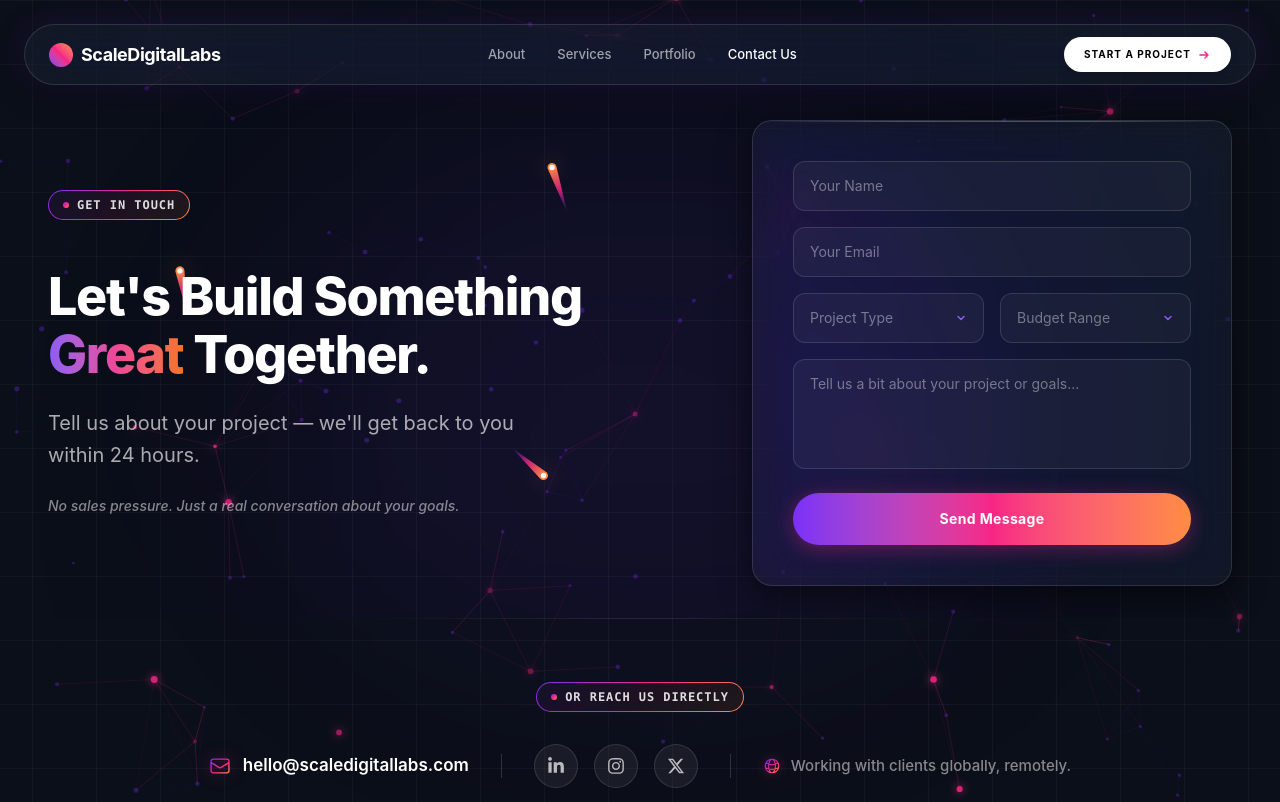
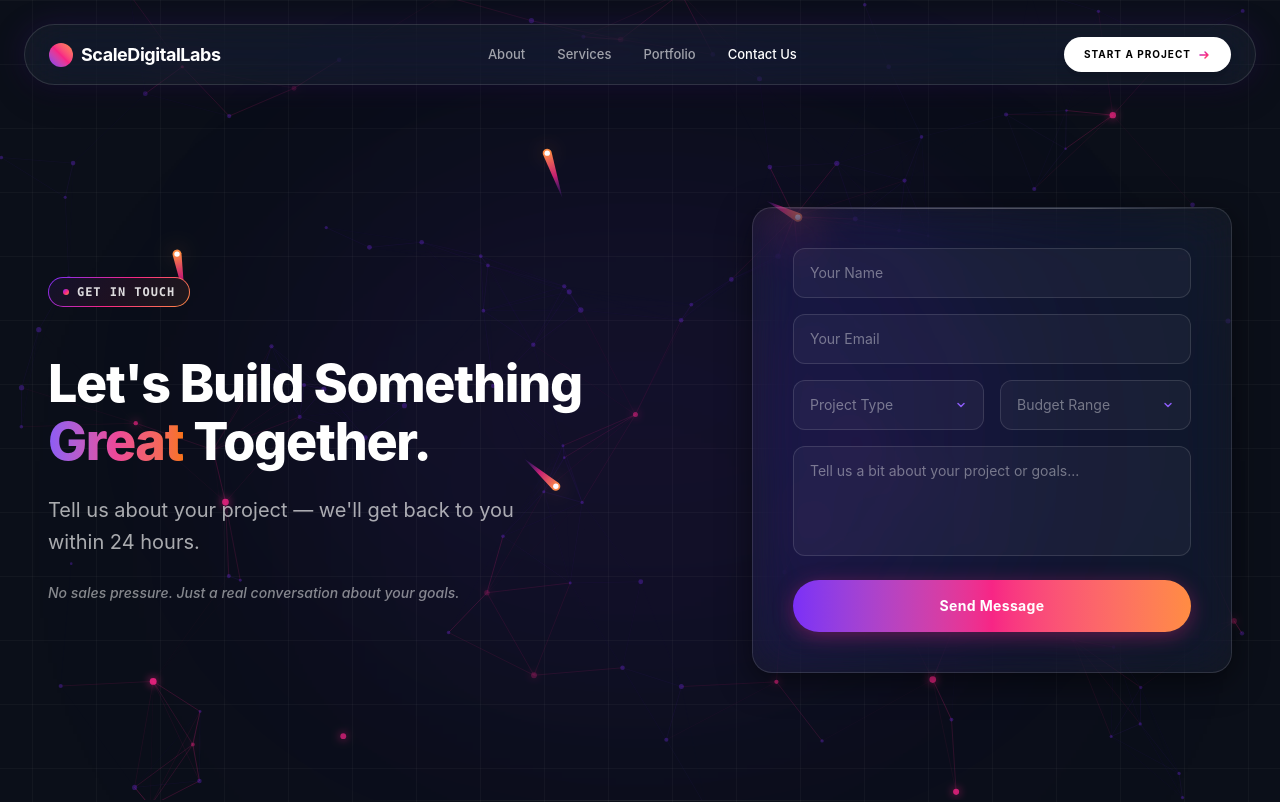
Before and after one commit to webdevusman4/Scale-Digital-Labs, a Next.js app: page /contact in a window 1280 px wide. Shown: the top 802 px of the page. Built offline with nearby package versions, Linux system fonts and the light colour scheme.

Commit message:
style: restore calc height to other hero sections without multipliers

```diff
--- a/app/globals.css
+++ b/app/globals.css
@@ -158,24 +158,7 @@ select:-webkit-autofill:focus {
   transition: background-color 5000s ease-in-out 0s !important;
 }
 
-.full-height-hero {
-  min-height: fit-content;
-}
-
-@media (min-width: 768px) {
-  .full-height-hero {
-    min-height: calc(100vh - 80px);
-    min-height: calc(100dvh - 80px);
-  }
-}
-
 @media (min-width: 768px) and (max-height: 800px) {
-  .full-height-hero {
-    min-height: auto;
-    padding-top: 40px;
-    padding-bottom: 32px;
-  }
-
   .hero-headline {
     font-size: clamp(36px, 6vw, 56px);
     line-height: 1.0;
--- a/components/about/about-hero.tsx
+++ b/components/about/about-hero.tsx
@@ -5,7 +5,7 @@ import { motion } from 'motion/react';
 
 export function AboutHero() {
   return (
-    <section className="about-hero-height relative w-full pt-8 pb-10 md:pb-[60px] px-6 md:px-12 max-w-7xl mx-auto overflow-x-clip flex flex-col justify-center">
+    <section className="relative w-full min-h-[calc(100vh-80px)] px-6 md:px-12 max-w-7xl mx-auto overflow-x-clip flex flex-col justify-center">
 
       {/* Background Volumetric Glow */}
       <div className="absolute top-1/2 left-1/2 -translate-x-1/2 -translate-y-1/2 w-[60vw] h-[400px] bg-gradient-to-r from-[#7B2FF7] via-[#F72585] to-[#FF8C42] opacity-[0.08] blur-[150px] pointer-events-none" />
--- a/components/contact/contact-hero.tsx
+++ b/components/contact/contact-hero.tsx
@@ -343,7 +343,7 @@ export function ContactForm() {
 
 export function ContactHero() {
   return (
-    <section className="relative w-full pt-4 md:pt-6 pb-16 md:pb-20 px-6 md:px-12 max-w-7xl mx-auto overflow-hidden full-height-hero flex flex-col justify-center">
+    <section className="relative w-full min-h-[calc(100vh-80px)] px-6 md:px-12 max-w-7xl mx-auto overflow-hidden flex flex-col justify-center">
       {/* Background glow */}
       <div className="absolute top-1/3 left-1/4 w-[50vw] h-[400px] bg-[#7B2FF7] opacity-[0.06] blur-[180px] pointer-events-none" />
 
--- a/components/services/services-hero.tsx
+++ b/components/services/services-hero.tsx
@@ -6,7 +6,7 @@ import { HiArrowRight } from 'react-icons/hi2';
 
 export function ServicesHero() {
   return (
-    <section className="relative w-full full-height-hero flex items-center pt-8 pb-10 md:pb-[60px] px-6 md:px-12 max-w-7xl mx-auto overflow-x-clip">
+    <section className="relative w-full min-h-[calc(100vh-80px)] flex items-center px-6 md:px-12 max-w-7xl mx-auto overflow-x-clip">
 
       {/* Background Volumetric Glow */}
       <div className="absolute top-1/2 left-1/2 -translate-x-1/2 -translate-y-1/2 w-[60vw] h-[400px] bg-gradient-to-r from-[#7B2FF7] via-[#F72585] to-[#FF8C42] opacity-[0.08] blur-[150px] pointer-events-none" />
```
